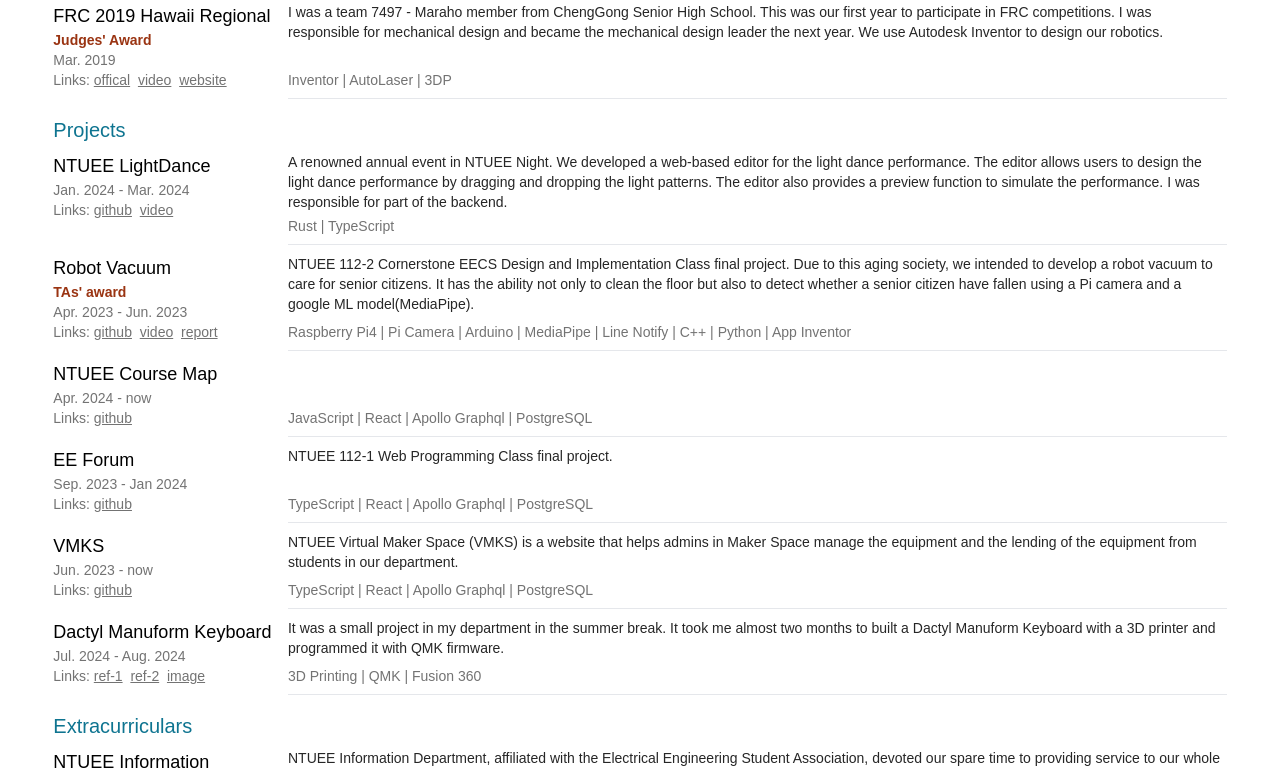
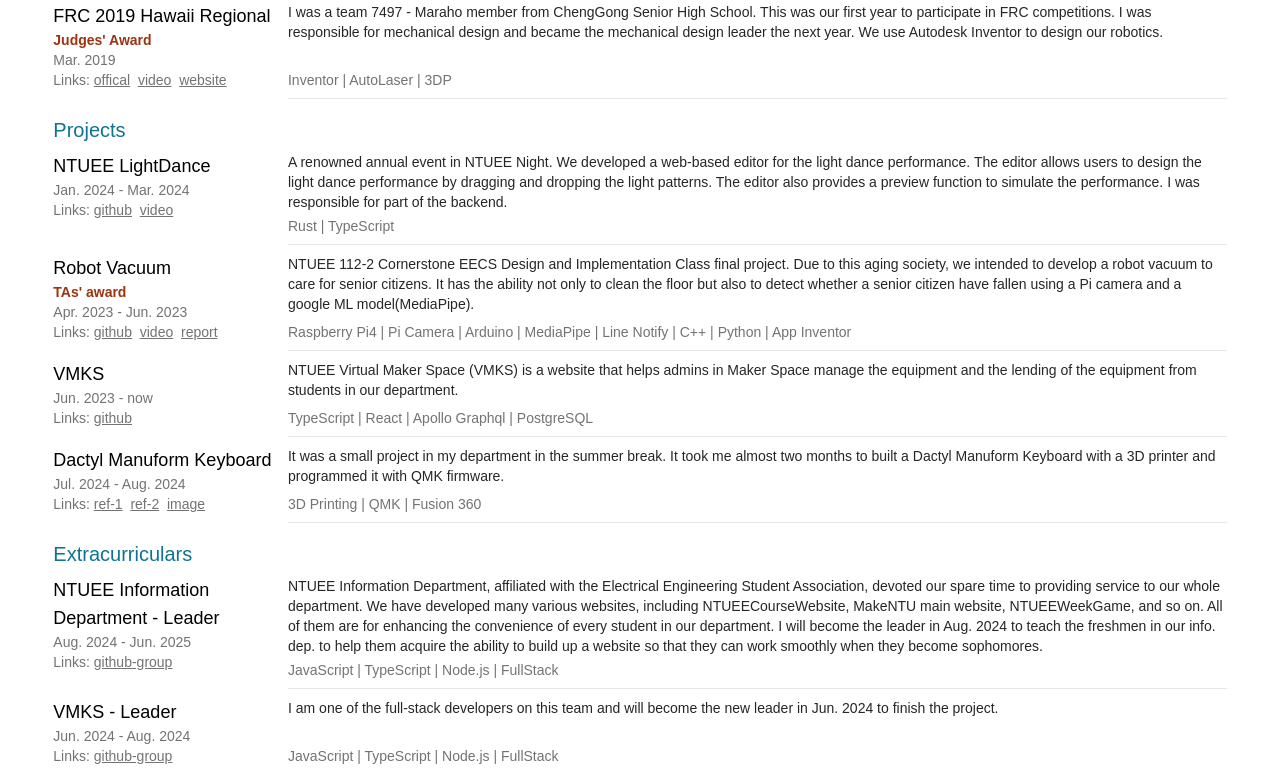
Before and after one commit to ChenBingWei1201/ChenBingWei1201.github.io, a React (Vite) app: page / in a window 1280 px wide. Shown: the part 518-1288 px from the top of the page. Built offline with nearby package versions, Linux system fonts and the light colour scheme; a web font is replaced by a local one.

Commit message:
remove two projects

```diff
--- a/src/data/experiences/projects.js
+++ b/src/data/experiences/projects.js
@@ -25,29 +25,6 @@ export const projects = [
       "NTUEE 112-2 Cornerstone EECS Design and Implementation Class final project. Due to this aging society, we intended to develop a robot vacuum to care for senior citizens. It has the ability not only to clean the floor but also to detect whether a senior citizen have fallen using a Pi camera and a google ML model(MediaPipe).",
     ],
     tags: ["Raspberry Pi4", "Pi Camera", "Arduino", "MediaPipe", "Line Notify", "C++", "Python", "App Inventor"]
-  },
-  {
-    title: "NTUEE Course Map",
-    highlight: "",
-    time: "Apr. 2024 - now",
-    link: [
-      { text: "github", url: "https://github.com/ChenBingWei1201/NTUEECourseMap/tree/2024version" },
-    ],
-    content: [
-    ],
-    tags: ["JavaScript", "React", "Apollo Graphql", "PostgreSQL"]
-  },
-  {
-    title: "EE Forum",
-    highlight: "",
-    time: "Sep. 2023 - Jan 2024",
-    link: [
-      { text: "github", url: "https://github.com/NTUEE-Web-Programming-Final-Project/final-project" },
-    ],
-    content: [
-      "NTUEE 112-1 Web Programming Class final project."
-    ],
-    tags: ["TypeScript", "React", "Apollo Graphql", "PostgreSQL"]
   },
   {
     title: "VMKS",
```
